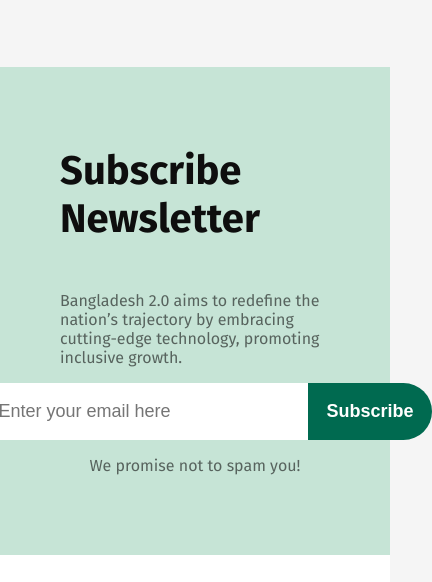
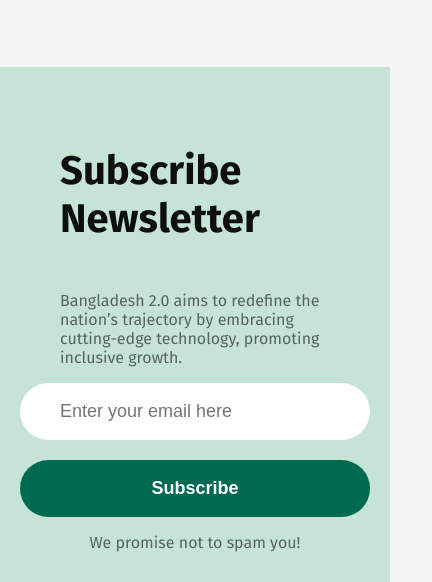
Before and after one commit to MOSHAROF-4246/Bangladesh-2.0, a plain HTML site: page index.html in a window 390 px wide. Shown: the part 9297-9879 px from the top of the page, 432 px wide, since content can reach past the window. Drawn offline with Linux system fonts and the light colour scheme.

Commit message:
update css

```diff
--- a/styles/style.css
+++ b/styles/style.css
@@ -693,6 +693,27 @@ nav a {
     .sub-btn-gp input {
         max-width: 350px;
     }
+
+    .sub-btn-gp {
+        flex-direction: column;
+    }
+
+    .sub-btn-gp input {
+        border-radius: 50px;
+        -webkit-border-radius: 50px;
+        -moz-border-radius: 50px;
+        -ms-border-radius: 50px;
+        -o-border-radius: 50px;
+    }
+
+    .sub-btn-gp button {
+        border-radius: 50px !important;
+        -webkit-border-radius: 50px !important;
+        -moz-border-radius: 50px !important;
+        -ms-border-radius: 50px !important;
+        -o-border-radius: 50px !important;
+        margin-top: 20px;
+    }
 }
 
 .sub-btn-gp button {
```
